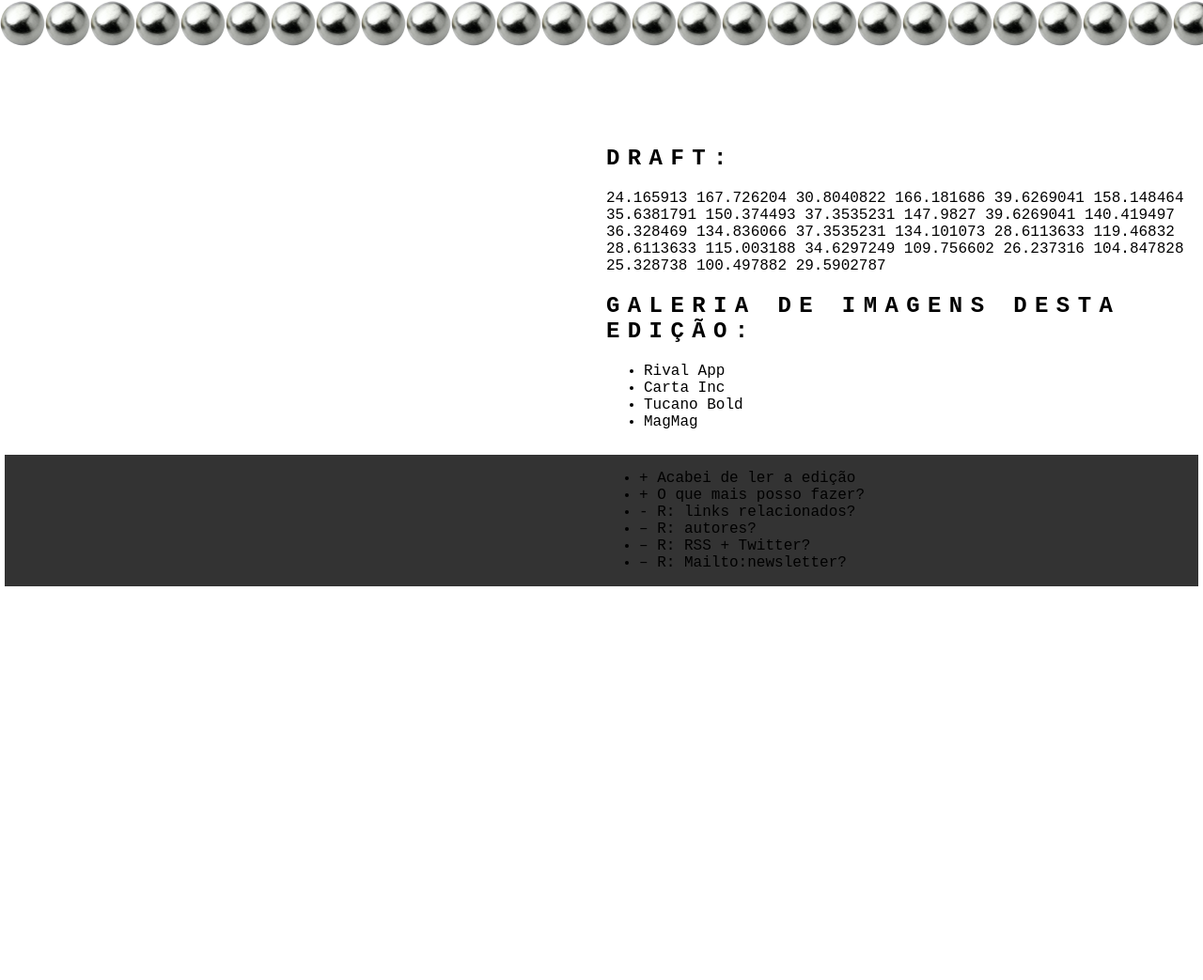
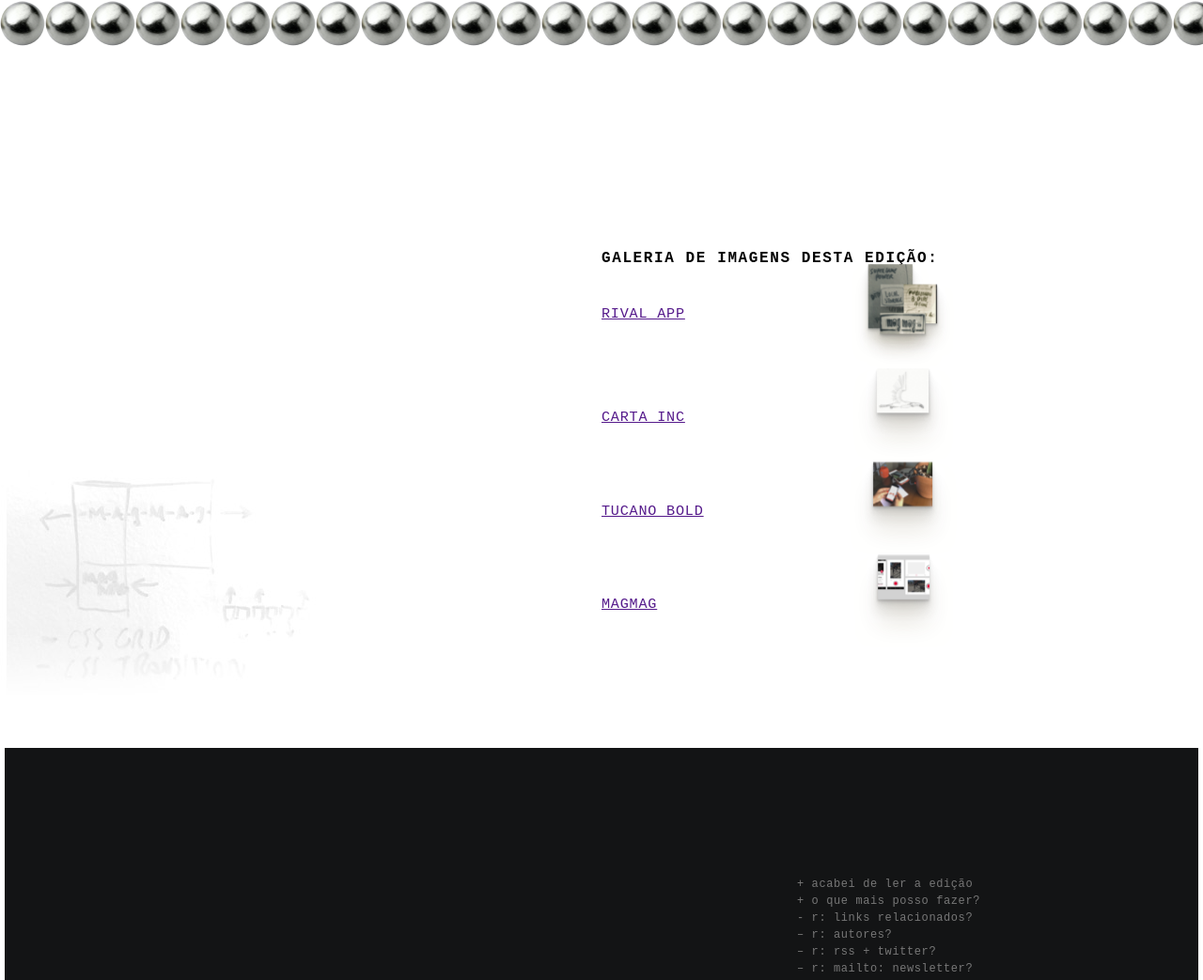
Before and after one commit to gabrielmagmag/magmag, a plain HTML site: page index.html in a window 1280 px wide. Shown: the part 959-2002 px from the top of the page at 94% size. Before the commit the page ends 1588 px from the top, so only its background shows below. Drawn offline with Linux system fonts and the light colour scheme.

Commit message:
update editorial

```diff
--- a/index.html
+++ b/index.html
@@ -53,15 +53,13 @@
 </section>
 
 <section class="editorial">
-	<h2>Draft:</h2>
-	<p>24.165913 167.726204 30.8040822 166.181686 39.6269041 158.148464 35.6381791 150.374493 37.3535231 147.9827 39.6269041 140.419497 36.328469 134.836066 37.3535231 134.101073 28.6113633 119.46832 28.6113633 115.003188 34.6297249 109.756602 26.237316 104.847828 25.328738 100.497882 29.5902787</p>
 
 	<h2>Galeria de Imagens desta edição:</h2>
 	<ul>
-		<li>Rival App</li>
-		<li>Carta Inc</li>
-		<li>Tucano Bold</li>
-		<li> MagMag</li>
+		<li><a href=""><span>Rival App</span> <img src="galeria-1.png" /></a></li>
+		<li><a href=""><span>Carta Inc</span> <img src="galeria-2.png" /></a></li>
+		<li><a href=""><span>Tucano Bold</span><img src="galeria-3.png" /></a></li>
+		<li><a href=""><span>MagMag</span><img src="galeria-4.png" /></a></li>
 	</ul>
 </section>
 
@@ -72,7 +70,7 @@
 		<li>- R: links relacionados?</li>
 		<li>– R: autores?</li>
 		<li>– R: RSS + Twitter?</li>
-		<li>– R: Mailto:newsletter?</li>
+		<li>– R: Mailto: newsletter?</li>
 	</ul>
 </footer>
 </body>
--- a/magmag.css
+++ b/magmag.css
@@ -14,7 +14,7 @@ body{
   grid-template-columns: 1fr 1fr;
   grid-template-areas:
   'intro intro'
-  '. editorial'
+  'editorial editorial'
   'rodape rodape'
   ;
 }
@@ -102,31 +102,83 @@ marquee{
 
 .editorial
 {
-  padding: 5px;
-  padding-top: 88vh;
+  padding: 92vh 5px 8vh 50vw;
   grid-area: editorial;
+  background: url('whiteboard.jpg') no-repeat left bottom;
 }
 
-h2
+.editorial h2
 {
   text-transform: uppercase;
-  letter-spacing: 0.35em;
+  letter-spacing: 0.1em;
+  font-size: 1em;
+  font-weight: bold;
+  line-height: 1.6em;
+  margin-top: 6em;
+}
+
+.editorial p
+{
+  color: #ccc;
+  line-height: 1.4em;
+}
+
+.editorial ul
+{
+  list-style: none;
+  padding: 0;
+  color: #767676;
+  font-size: 0.95em;
+  font-weight: normal;
+  letter-spacing: 0.05em;
+  text-transform: uppercase;
+  width: 100%;
+}
+
+.editorial li
+{
+  line-height: 4em;
+}
+
+.editorial a
+{
+  display: flex;
+  flex-direction: row;
+}
+
+.editorial a span
+{
+  width: 140px;
 }
 
 
 footer
 {
-  background-color:#333;
+  background-color:#131415;
   border: 5px solid white;
   grid-area: rodape;
   display:grid;
   grid-template-columns: 1fr 1fr;
   grid-template-areas: '. roda';
+  height: 390px;
+  padding-right: 1em;
 }
 
 footer > ul
 {
-   grid-area: roda;
+  grid-area: roda;
+  list-style: none;
+  padding: 0;
+  color: #777777;
+  font-size: 0.75em;
+  font-weight: normal;
+  letter-spacing: 0.05em;
+  text-transform: lowercase;
+  margin: auto;
+}
+footer li
+{
+  line-height: 1.5em;
 }
 
 
```
Also changed, not shown: galeria-1.png (added), galeria-2.png (added), galeria-3.png (added), galeria-4.png (added), whiteboard.jpg (added).
